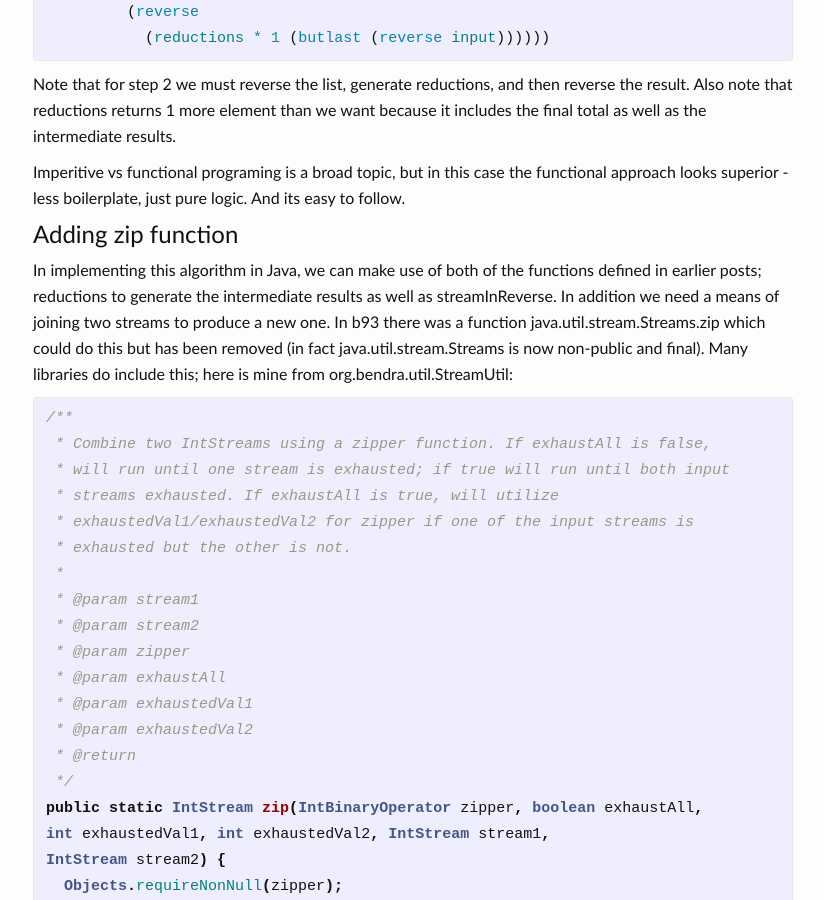
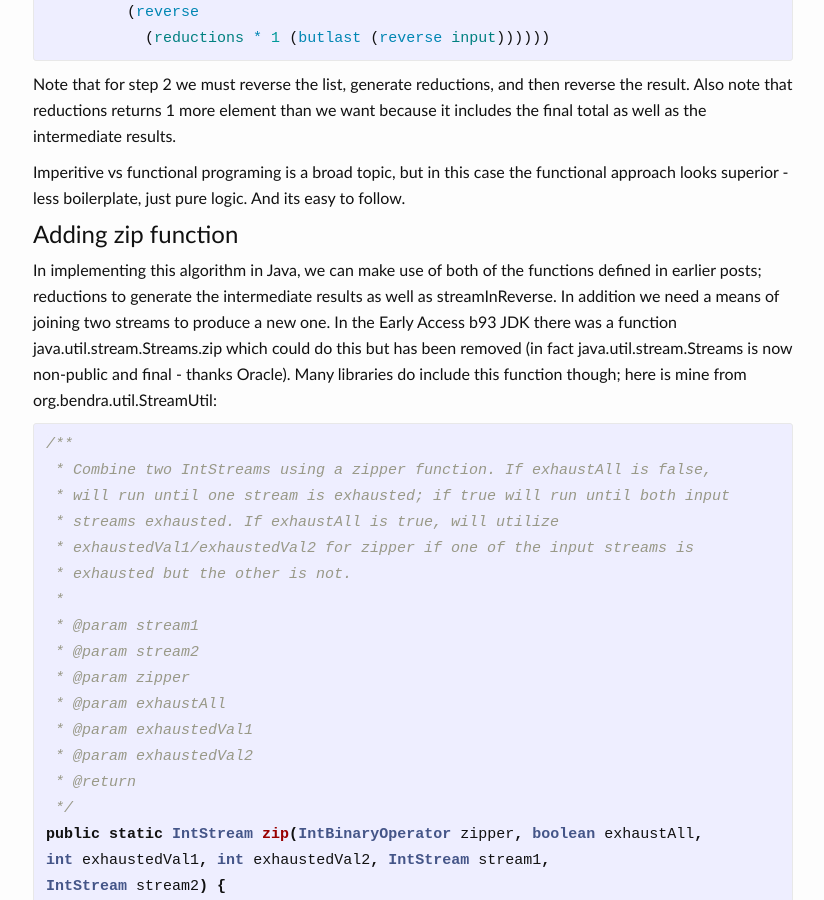
Before and after one commit to bendra/bendra.github.io, a Jekyll site: the page built from _posts/2015-12-26-functional-programing-method_chaining.markdown, in a window 1280 px wide and 900 px high, scrolled down 2386 px. Shown: the whole window, without its empty margins (227-1051 px from the left). Built offline with Jekyll 4.4.1, drawn with Linux system fonts in a browser that asks for light colours; comment, search, counter and statistics services are not loaded.

Commit message:
clearify

```diff
--- a/_posts/2015-12-26-functional-programing-method_chaining.markdown
+++ b/_posts/2015-12-26-functional-programing-method_chaining.markdown
@@ -85,7 +85,7 @@ Note that for step 2 we must reverse the list, generate reductions, and then rev
 Imperitive vs functional programing is a broad topic, but in this case the functional approach looks superior - less boilerplate, just pure logic.  And its easy to follow.
 
 #Adding zip function
-In implementing this algorithm in Java, we can make use of both of the functions defined in earlier posts; reductions to generate the intermediate results as well as streamInReverse.  In addition we need a means of joining two streams to produce a new one.  In b93 there was a function java.util.stream.Streams.zip which could do this but has been removed (in fact java.util.stream.Streams is now non-public and final).  Many libraries do include this; here is mine from org.bendra.util.StreamUtil:
+In implementing this algorithm in Java, we can make use of both of the functions defined in earlier posts; reductions to generate the intermediate results as well as streamInReverse.  In addition we need a means of joining two streams to produce a new one.  In the Early Access b93 JDK there was a function java.util.stream.Streams.zip which could do this but has been removed (in fact java.util.stream.Streams is now non-public and final - thanks Oracle).  Many libraries do include this function though; here is mine from org.bendra.util.StreamUtil:
 
 {% highlight java %}
 /**
```
